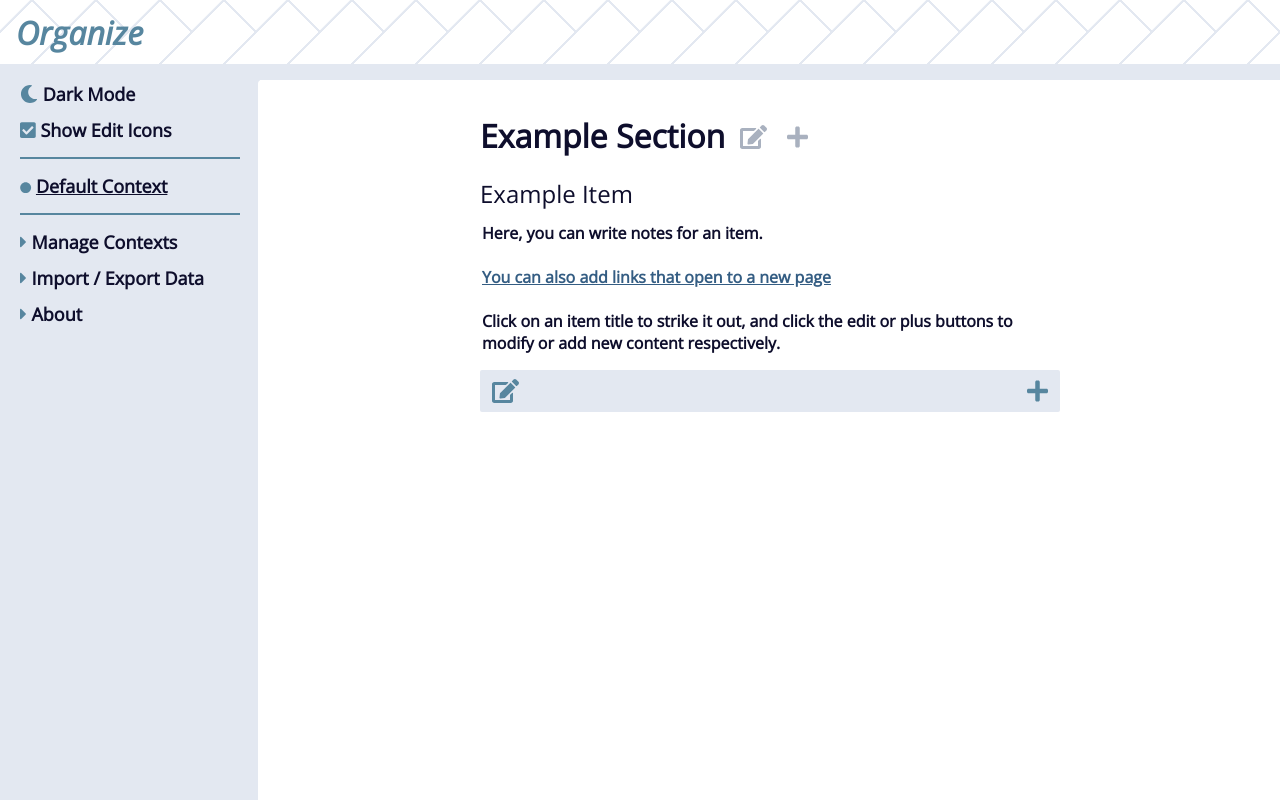
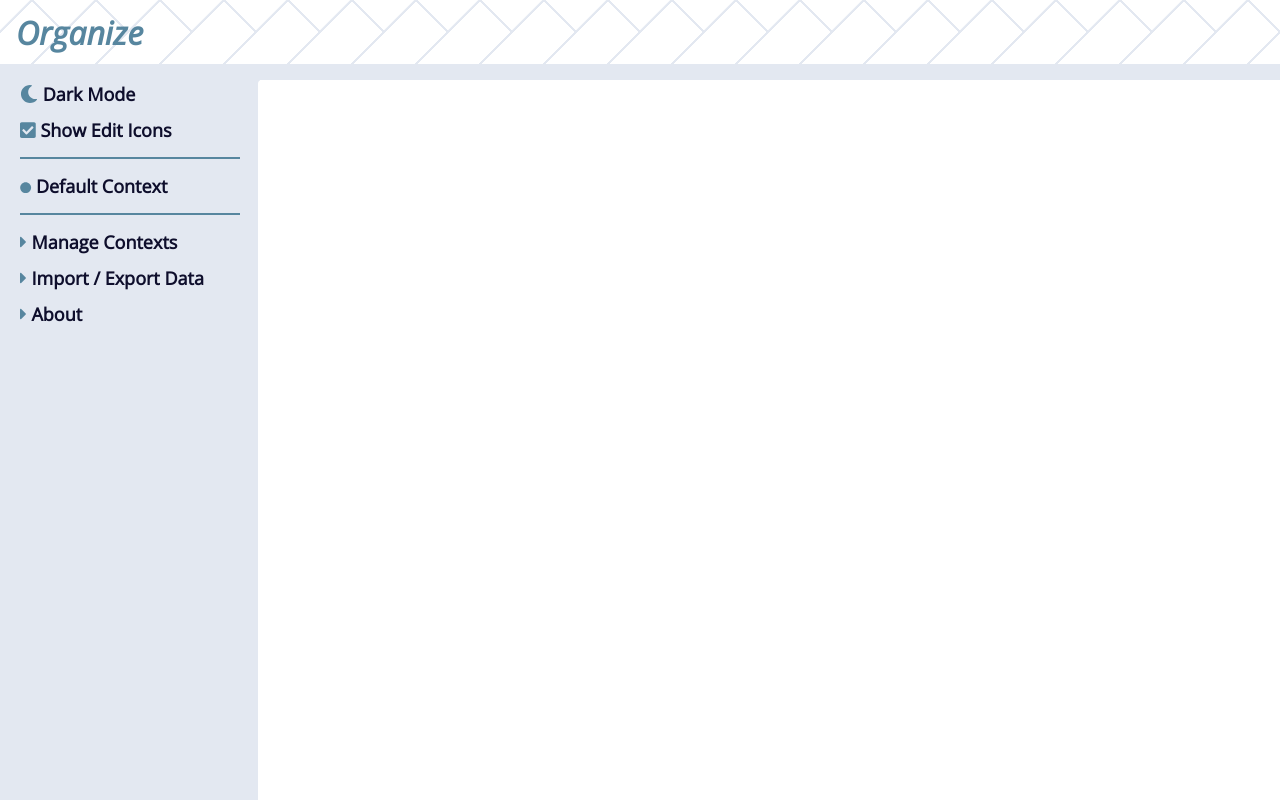
Before and after one commit to wqgc/organize-app, a React (Create React App) app: page / in a window 1280 px wide. Built offline with nearby package versions, Linux system fonts and the light colour scheme.

Commit message:
fixed additional missed path names

```diff
--- a/src/components/MainContent/MainContent.tsx
+++ b/src/components/MainContent/MainContent.tsx
@@ -17,7 +17,7 @@
             <div className={`${style.separator} ${ darkMode && style['bg-dark']}`} /> <br />
             <main id={style.container} className={darkMode ? 'container-dark' : ''}>
                 <Switch>
-                    <Route exact path='/'>
+                    <Route exact path={`${BASEPATH}/`}>
                         <Blocks />
                     </Route>
                     <Route path={`${BASEPATH}/about`}>
--- a/src/components/Menu/Menu.tsx
+++ b/src/components/Menu/Menu.tsx
@@ -126,12 +126,12 @@
                         { contexts
                             .map((c, i) => <li key={i}>
                                     {c.id === mode.currentContext ? currentContextIcon : menuIcon}{' '}
-                                    <span className={mode.currentContext === c.id && location.pathname === '/' ? 'underline' : ''}>
+                                    <span className={mode.currentContext === c.id && location.pathname === `${BASEPATH}/` ? 'underline' : ''}>
                                         <Link
                                             id={c.id || undefined}
                                             onClick={handleContextChange}
                                             className={`${style['menu-link']} ${darkMode && style['menu-link-dark']}`}
-                                            to='/'>
+                                            to={`${BASEPATH}/`}>
                                                 {c.name}
                                         </Link>
                                     </span>
```
